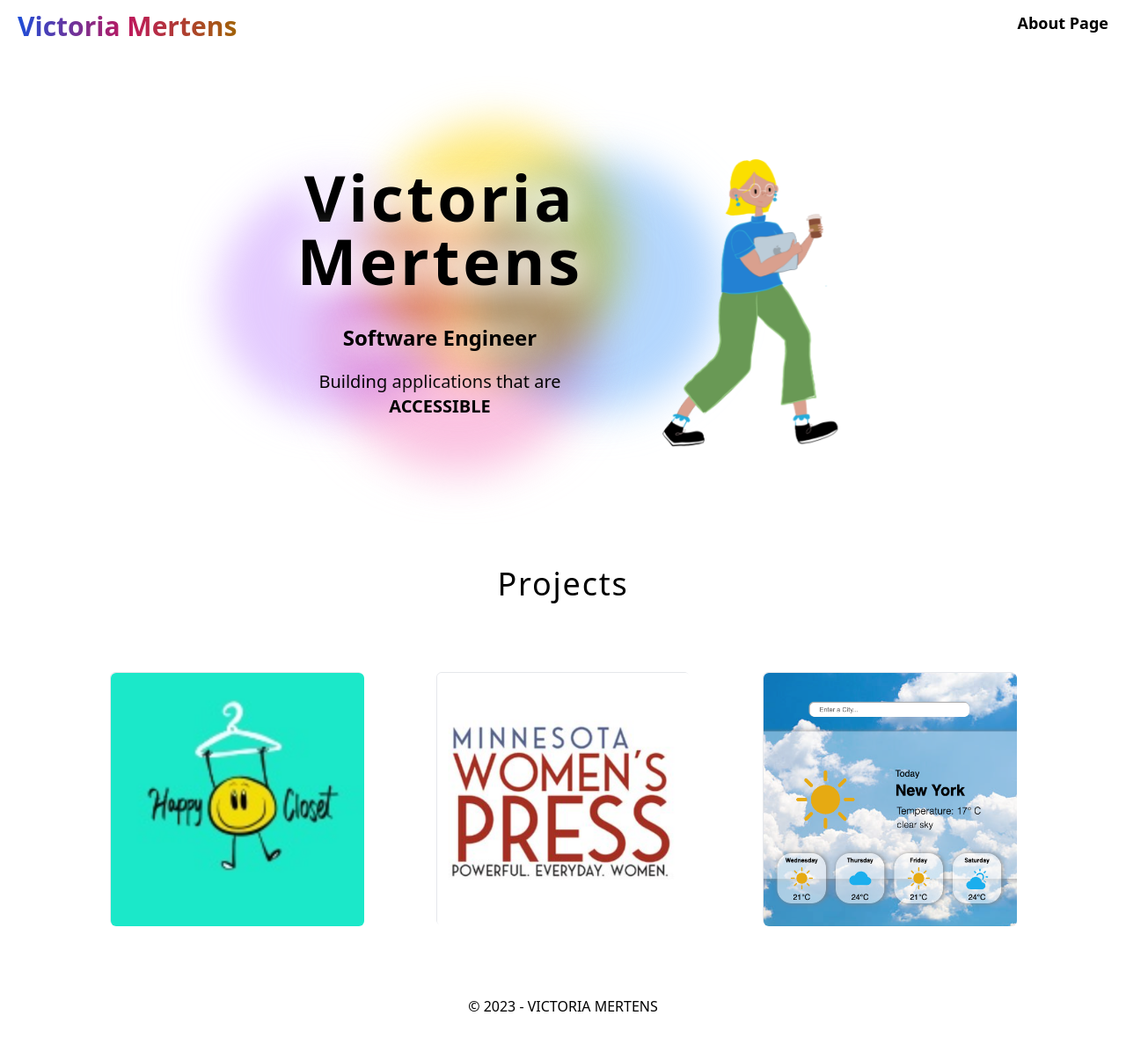
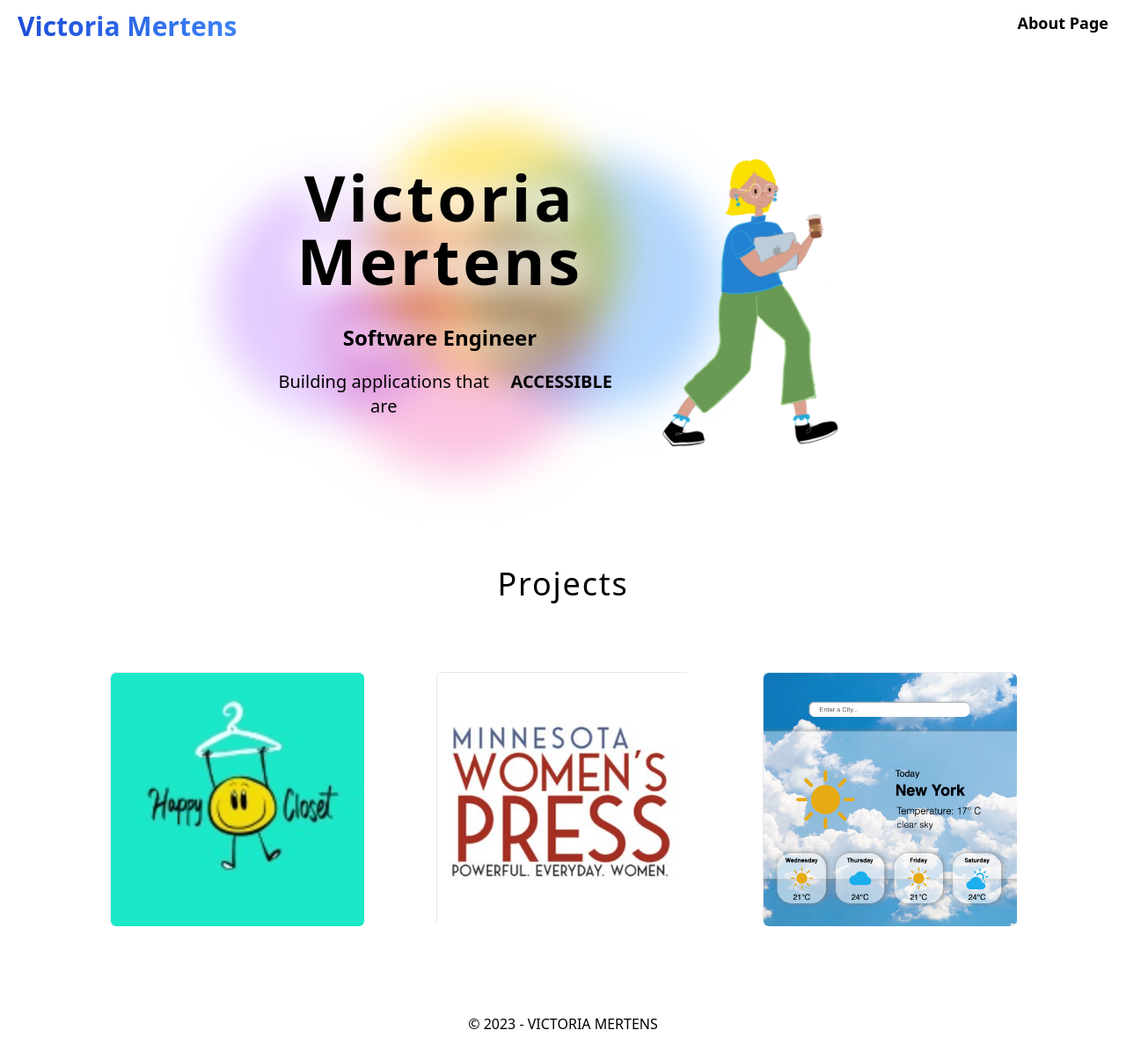
Before and after one commit to victoriamertens/next-portfolio, a Next.js app: page / in a window 1280 px wide. Shown: the whole page at 88% size. Before the commit the page ends 1156 px from the top, so only its background shows below. Built offline with nearby package versions, Linux system fonts and the light colour scheme.

Commit message:
Minor fixes to UI

```diff
--- a/src/app/Description.tsx
+++ b/src/app/Description.tsx
@@ -21,8 +21,8 @@ export default function Description() {
   }
 
   return (
-    <span className="text-lg md:text-xl px-1 font-bold uppercase ">
+    <p className="inline text-lg md:text-xl px-1 font-bold uppercase">
       {options[count]}
-    </span>
+    </p>
   );
 }
--- a/src/app/about/page.tsx
+++ b/src/app/about/page.tsx
@@ -96,15 +96,15 @@ export default function About() {
                 my first book (and yes, it is embarassingly funny) and now I am
                 working on a graphic novel.
               </p>
-              <p>
-                {' '}
-                <a
-                  href="https://medium.com/@victoria.mertens44"
-                  className="inline underline text-blue-700"
-                >
-                  Check out my blog!
-                </a>
-              </p>
+
+              <a
+                href="https://medium.com/@victoria.mertens44"
+                className="inline underline text-blue-700 font-bold"
+                title="Blog Link"
+                aria-label="Read Victoria's blog posts on Medium.com"
+              >
+                Check out my blog!
+              </a>
             </div>
 
             <div
--- a/src/app/layout.tsx
+++ b/src/app/layout.tsx
@@ -19,7 +19,7 @@ export default function RootLayout({
             <h1>
               <Link
                 href="/"
-                className="align-middle text-3xl text-cyan-700 font-extrabold text-transparent  bg-clip-text bg-gradient-to-r from-blue-700 via-pink-700 to-yellow-700"
+                className="align-middle text-3xl text-cyan-700 font-extrabold text-transparent  bg-clip-text bg-gradient-to-r from-blue-700 to-blue-500"
                 tabIndex={5}
               >
                 Victoria Mertens
@@ -35,7 +35,7 @@ export default function RootLayout({
         <main id="maincontent" className="grow">
           <div className="max-w-6xl mx-auto sm:px-5 px-3 ">{children}</div>
         </main>
-        <footer className="flex justify-center">
+        <footer className="flex justify-center p-5">
           <p className="uppercase">
             &#169; {new Date().getFullYear()} - Victoria Mertens
           </p>
--- a/src/app/page.tsx
+++ b/src/app/page.tsx
@@ -23,9 +23,12 @@ export default function Home() {
             <p className="flex justify-items-center sm:text-2xl text-lg p-5 font-bold text-shadow-white z-10">
               Software Engineer
             </p>
-            <p className=" md:text-xl text-base text-center w-[390px] text-shadow-white">
-              Building applications that are <Description />
-            </p>
+            <div className="flex text-center">
+              <p className=" md:text-xl text-base text-shadow-white pr-1">
+                Building applications that are
+              </p>
+              <Description />
+            </div>
           </div>
         </div>
 
```
